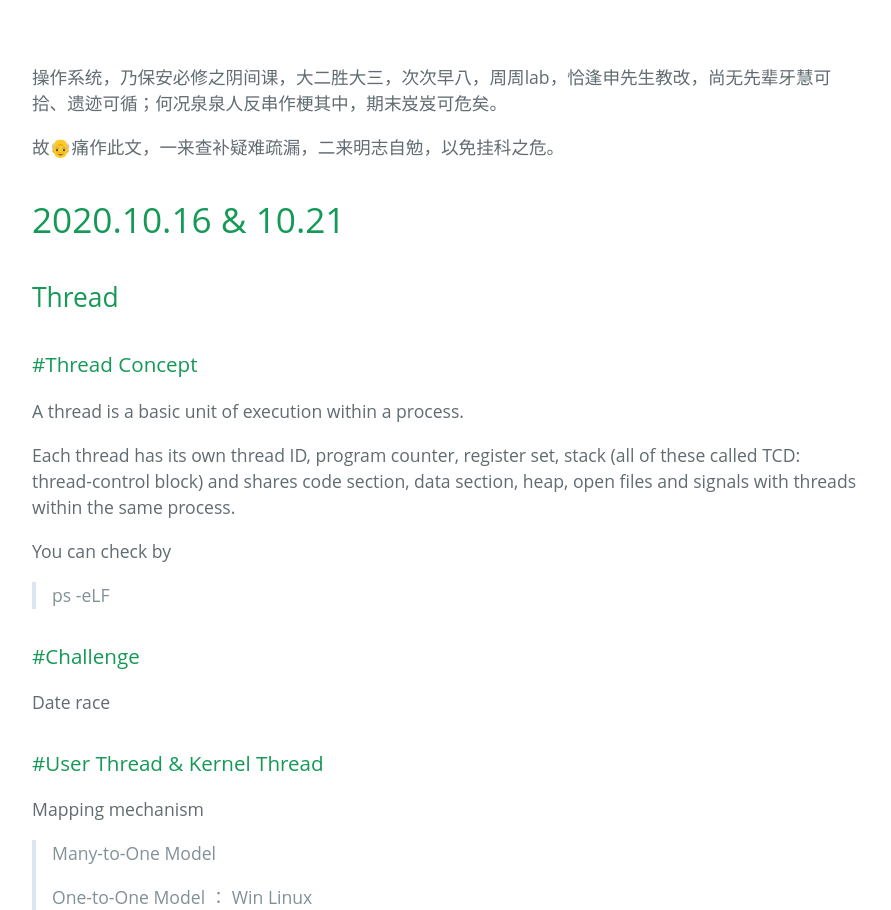
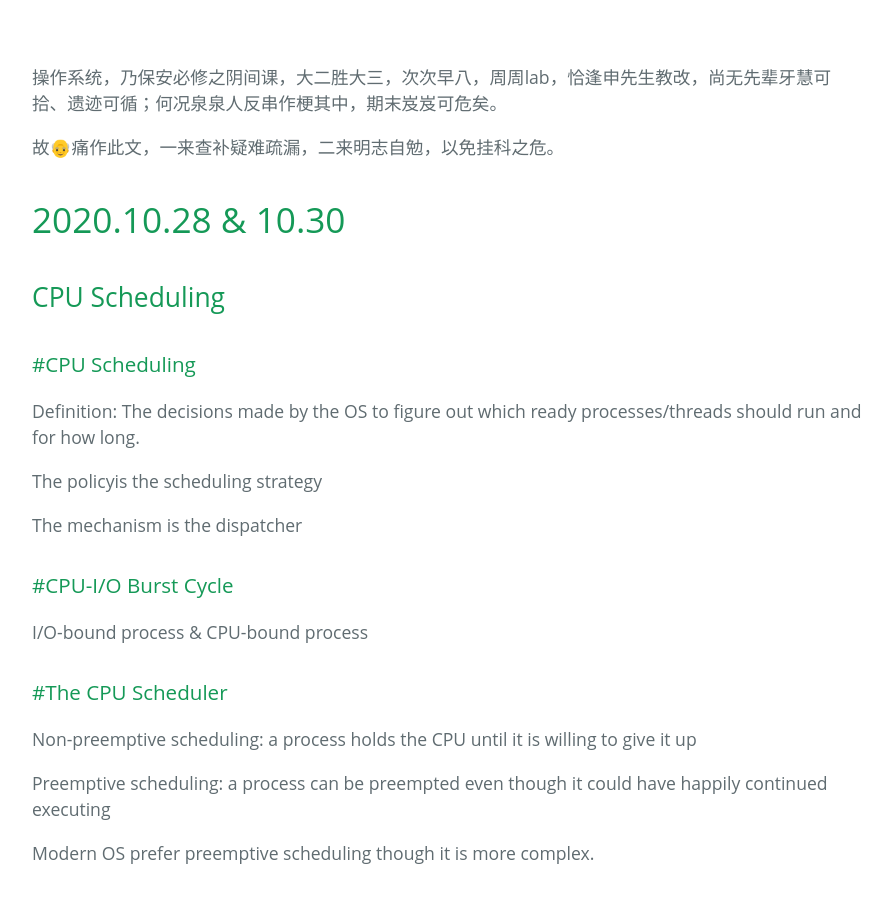
Before and after one commit to NishikinoSky/NishikinoSky.github.io, a Jekyll site: the page built from _posts/2020-10-16-Operating-System.md, in a window 1280 px wide and 1400 px high, cut to the strip 354-1264 px from the top of the window. Shown: the whole strip, without its empty margins (192-1083 px from the left). Built offline with Jekyll 4.4.1, drawn with Linux system fonts in a browser that asks for light colours; some web fonts are replaced.

Commit message:
Update 2020-10-16-Operating-System.md

```diff
--- a/_posts/2020-10-16-Operating-System.md
+++ b/_posts/2020-10-16-Operating-System.md
@@ -7,6 +7,29 @@ stickie: false
 操作系统，乃保安必修之阴间课，大二胜大三，次次早八，周周lab，恰逢申先生教改，尚无先辈牙慧可拾、遗迹可循；何况泉泉人反串作梗其中，期末岌岌可危矣。
 
 故👴痛作此文，一来查补疑难疏漏，二来明志自勉，以免挂科之危。
+
+# 2020.10.28 & 10.30
+
+## CPU Scheduling
+
+### #CPU Scheduling
+Definition: The decisions made by the OS to figure out which ready processes/threads should run and for how long.
+
+The policyis the scheduling strategy
+
+The mechanism is the dispatcher
+
+### #CPU-I/O Burst Cycle
+I/O-bound process & CPU-bound process
+
+### #The CPU Scheduler
+Non-preemptive scheduling: a process holds the CPU until it is willing to give it up
+
+Preemptive scheduling: a process can be preempted even though it could have happily continued executing
+
+Modern OS prefer preemptive scheduling though it is more complex.
+
+
 
 # 2020.10.16 & 10.21
 
```
